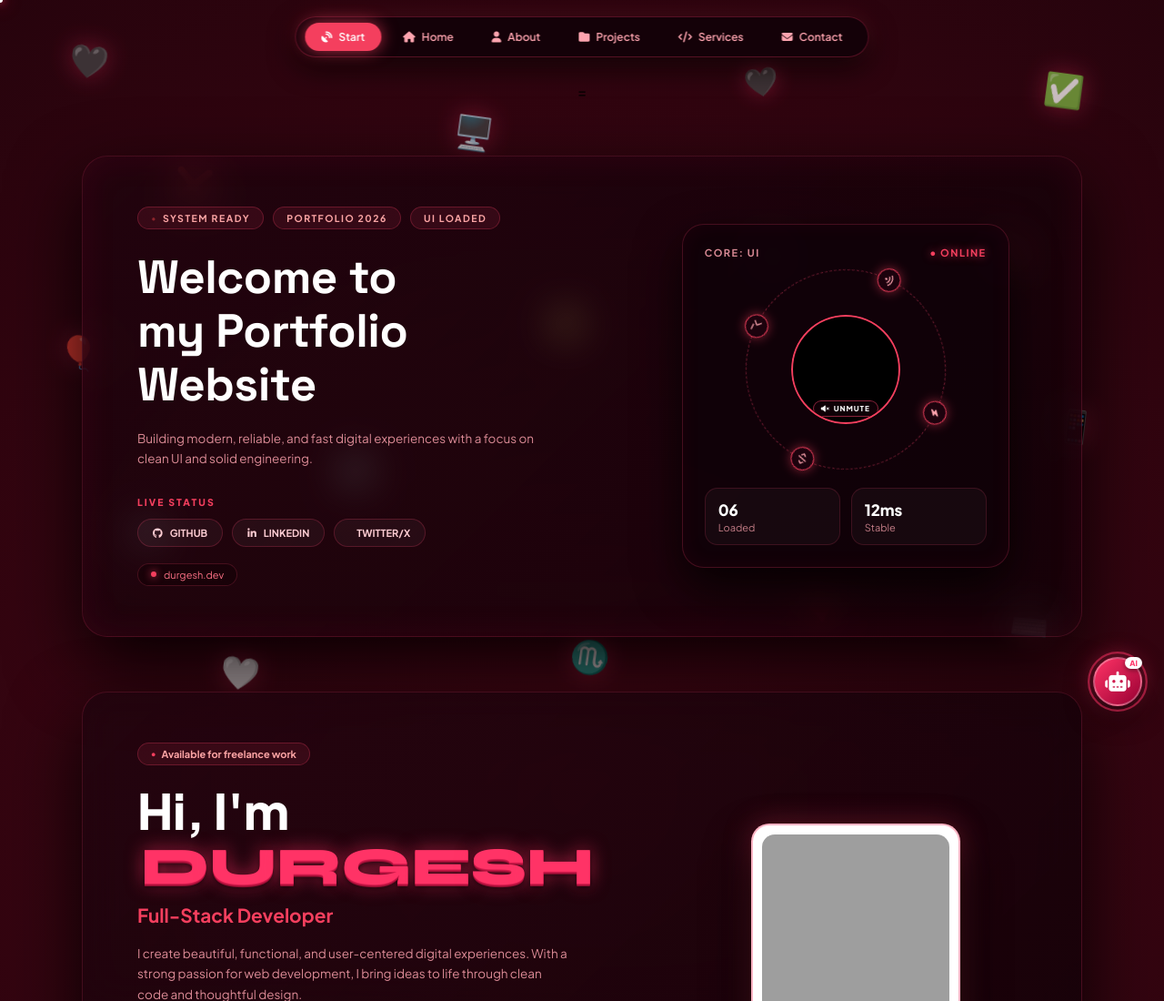
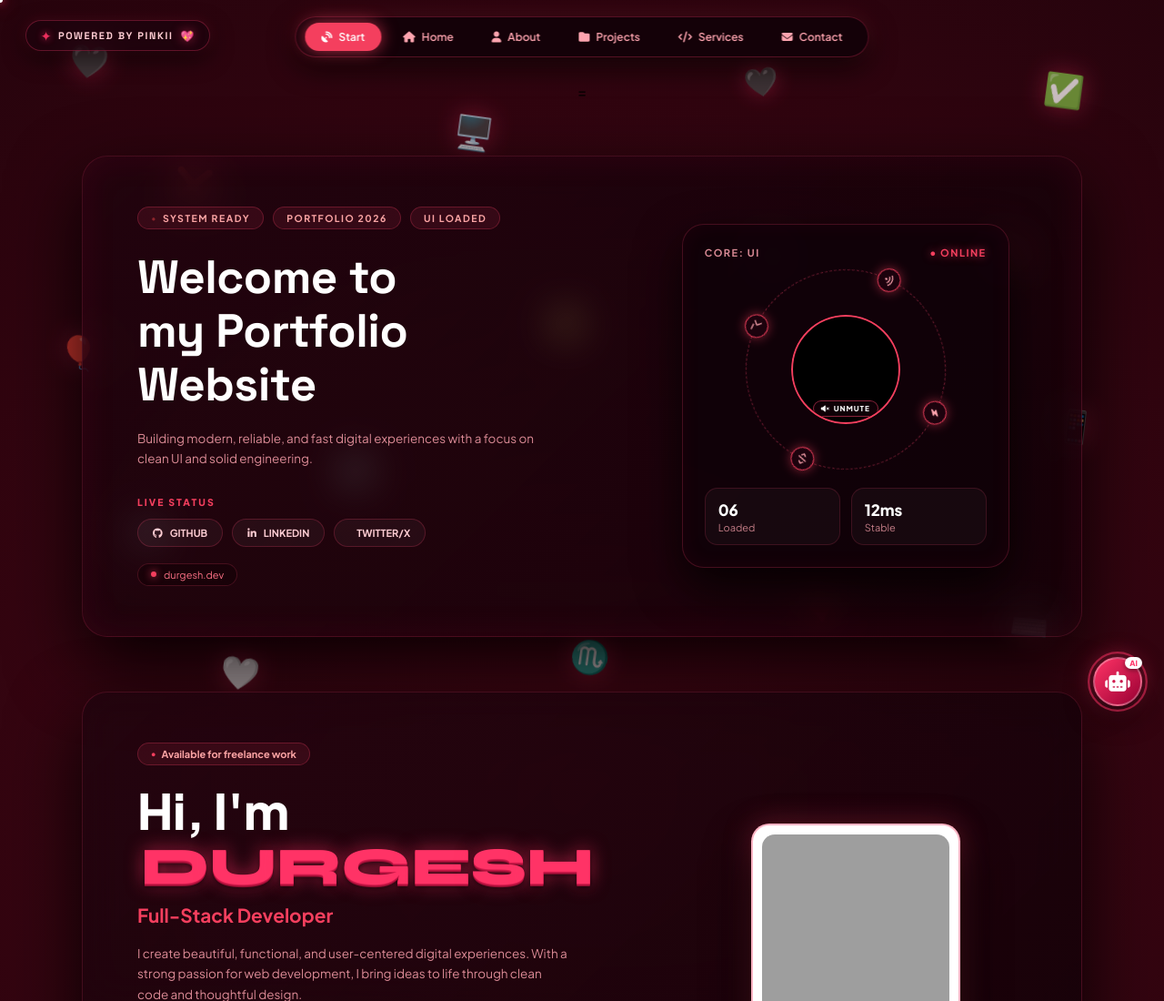
Before and after one commit to Rajydv011/portfolio, a plain HTML site: page index.html in a window 1280 px wide. Shown: the top 1100 px of the page at 91% size. Drawn offline with Linux system fonts and the light colour scheme; grey boxes are pictures that could not be loaded; some icons are missing.

Commit message:
Add glowing top-left corner brand badge (POWERED BY PINKII)

```diff
--- a/index.html
+++ b/index.html
@@ -11,6 +11,12 @@
   <link rel="stylesheet" href="https://cdnjs.cloudflare.com/ajax/libs/font-awesome/6.4.0/css/all.min.css">
 </head>
 <body class="crimson-theme">=
+  <!-- ================= TOP LEFT BRAND BADGE ================= -->
+  <div class="top-brand-badge" title="Powered by Pinkii">
+    <span class="brand-sparkle">✦</span>
+    <span class="brand-text">POWERED BY PINKII</span>
+    <span class="brand-heart">💖</span>
+  </div>
     <!-- ================= DYNAMIC 3D FLOATING EMOJI UNIVERSE ================= -->
   <div class="floating-emoji-universe" id="emojiUniverse" aria-hidden="true">
     <span class="emoji-item e-1" data-depth="2.2">🖤</span>
--- a/style.css
+++ b/style.css
@@ -1639,3 +1639,80 @@ body.fire-supercharged .custom-cursor-core {
     transform: rotate(-8deg) scale(0.95);
   }
 }
+/* ================= TOP LEFT BRAND BADGE ================= */
+.top-brand-badge {
+  position: fixed;
+  top: 22px;
+  left: 28px;
+  z-index: 9999;
+  display: inline-flex;
+  align-items: center;
+  gap: 8px;
+  padding: 8px 16px;
+  background: rgba(28, 3, 14, 0.7);
+  border: 1px solid rgba(255, 60, 110, 0.3);
+  border-radius: 30px;
+  box-shadow: 0 8px 25px rgba(0, 0, 0, 0.6), 0 0 15px rgba(255, 51, 102, 0.15);
+  backdrop-filter: blur(14px);
+  -webkit-backdrop-filter: blur(14px);
+  user-select: none;
+  cursor: pointer;
+  transition: all 0.35s cubic-bezier(0.175, 0.885, 0.32, 1.275);
+}
+
+.top-brand-badge .brand-sparkle {
+  color: #ff3366;
+  font-size: 13px;
+  text-shadow: 0 0 8px #ff3366;
+  animation: pulseSparkle 1.8s infinite alternate;
+}
+
+.top-brand-badge .brand-text {
+  font-family: 'Space Grotesk', sans-serif;
+  font-size: 11px;
+  font-weight: 800;
+  letter-spacing: 1.6px;
+  color: #fecdd3;
+  text-transform: uppercase;
+  transition: all 0.3s ease;
+}
+
+.top-brand-badge .brand-heart {
+  font-size: 12px;
+  filter: drop-shadow(0 0 6px rgba(255, 51, 102, 0.5));
+  transition: transform 0.3s ease;
+}
+
+/* Cursor Hover Par Intense Neon Glow & Lift */
+.top-brand-badge:hover {
+  transform: translateY(-3px) scale(1.04);
+  background: rgba(45, 5, 22, 0.85);
+  border-color: #ff3366;
+  box-shadow: 0 12px 35px rgba(0, 0, 0, 0.8), 0 0 25px rgba(255, 51, 102, 0.8), inset 0 0 12px rgba(255, 51, 102, 0.3);
+}
+
+.top-brand-badge:hover .brand-text {
+  color: #ffffff;
+  text-shadow: 0 0 12px rgba(255, 255, 255, 0.9), 0 0 20px #ff3366;
+}
+
+.top-brand-badge:hover .brand-heart {
+  transform: scale(1.3) rotate(12deg);
+}
+
+@keyframes pulseSparkle {
+  0% { transform: scale(0.9); opacity: 0.7; }
+  100% { transform: scale(1.2); opacity: 1; }
+}
+
+@media (max-width: 768px) {
+  .top-brand-badge {
+    top: 14px;
+    left: 14px;
+    padding: 6px 12px;
+  }
+  .top-brand-badge .brand-text {
+    font-size: 9.5px;
+    letter-spacing: 1px;
+  }
+}
```
